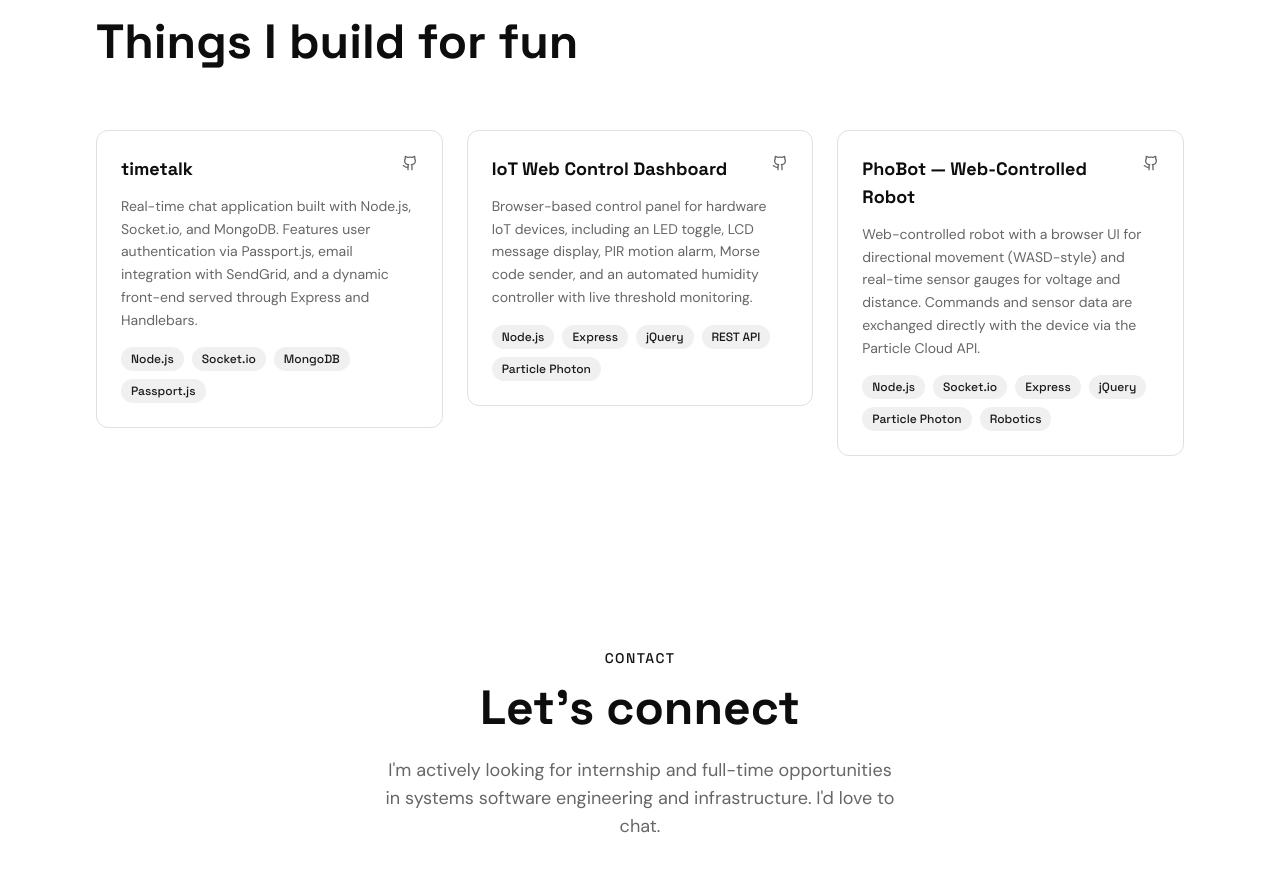
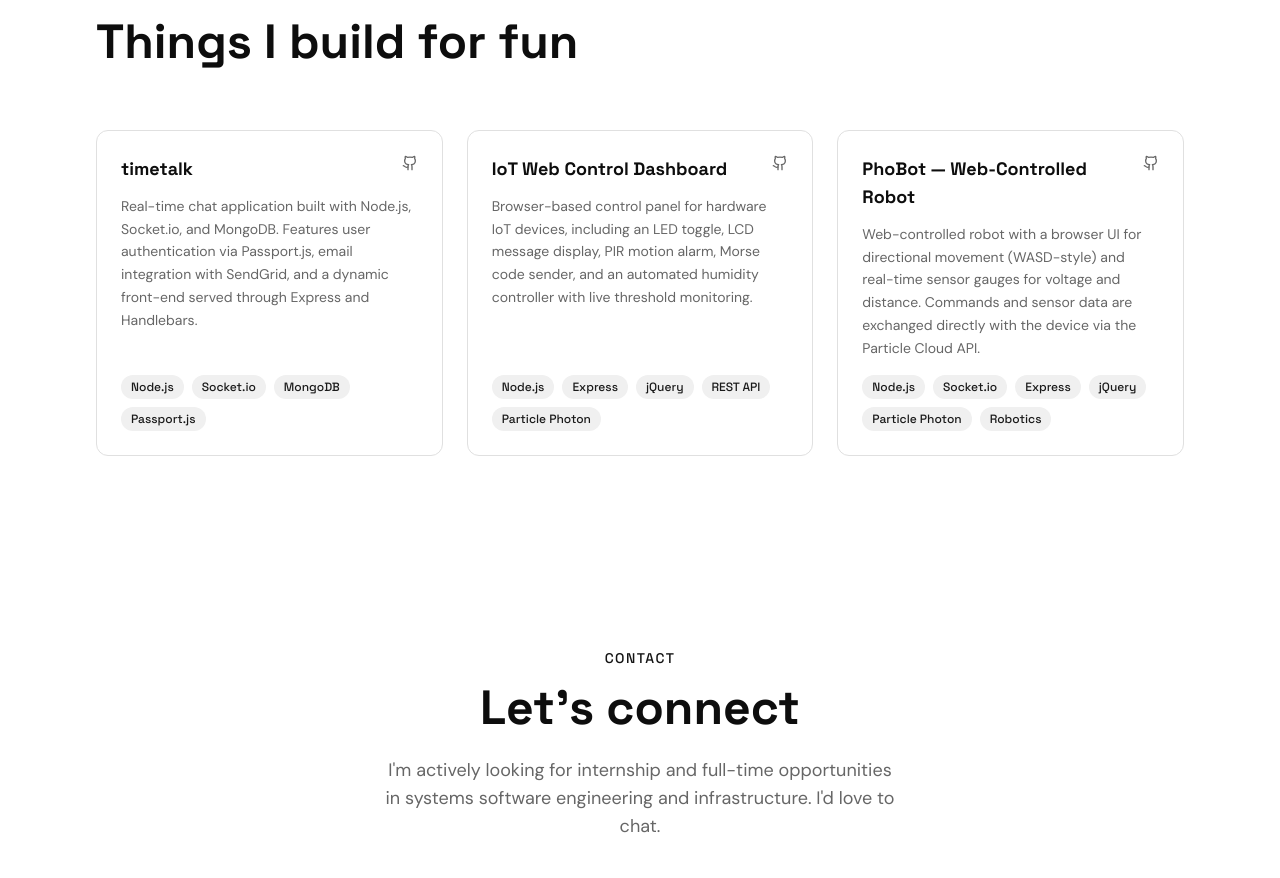
Before and after one commit to pranavjothivel/showcase, a Next.js app: page / in a window 1280 px wide. Shown: the part 4347-5225 px from the top of the page. Built offline with nearby package versions, Linux system fonts and the light colour scheme.

Commit message:
fix: adjust project card to use max height of all cards

```diff
--- a/src/components/PersonalProjectsSection.tsx
+++ b/src/components/PersonalProjectsSection.tsx
@@ -19,8 +19,8 @@ const PersonalProjectsSection = () => {
         </ScrollReveal>
         <div className="grid grid-cols-1 md:grid-cols-2 lg:grid-cols-3 gap-6">
           {personalProjects.map((project, index) => (
-            <ScrollReveal key={project.title} delay={index * 0.15}>
-              <div className="group border border-border rounded-xl p-6 hover:bg-card transition-colors">
+            <ScrollReveal key={project.title} delay={index * 0.15} className="h-full">
+              <div className="group border border-border rounded-xl p-6 hover:bg-card transition-colors h-full flex flex-col">
               <div className="flex items-start justify-between mb-3">
                 <h3 className="font-display text-lg font-bold">{project.title}</h3>
                 <a
@@ -34,7 +34,7 @@ const PersonalProjectsSection = () => {
               <p className="text-muted-foreground text-sm leading-relaxed mb-4">
                 {project.description}
               </p>
-              <div className="flex flex-wrap gap-2">
+              <div className="flex flex-wrap gap-2 mt-auto">
                 {project.tags.map((tag) => (
                   <span
                     key={tag}
```
